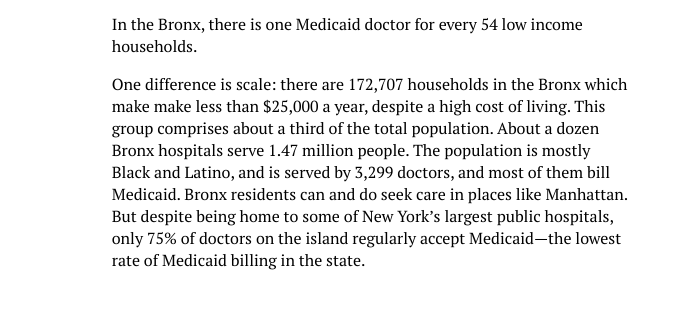
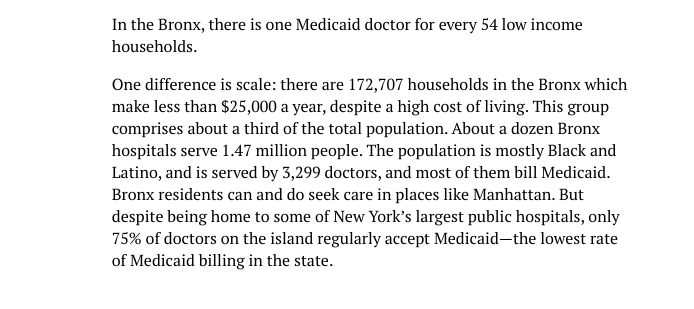
Before and after one commit to acceberbackwards/map, a plain HTML site: page index.html in a window 1280 px wide. Shown: the part 1068-1377 px from the top of the page, 586-1280 px from the left. Drawn offline with Linux system fonts and the light colour scheme.

Commit message:
one more typo fixed

```diff
--- a/index.html
+++ b/index.html
@@ -59,7 +59,7 @@
   <div class="container">
     <p>In Binghamton, there is one Medicaid doctor for every 27 low income households. (Not far off from the state average of 26.)  This town of 47,969 is served by three hospitals, a children’s hospital, and a free community clinic run by Upstate Medical University. The population is 78% white and is served by 353 doctors. 92% of them bill Medicaid.</p>
     <p>In the Bronx, there is one Medicaid doctor for every 54 low income households. </p>
-    <p>One difference is scale: there are 172,707 households in the Bronx which make make less than $25,000 a year, despite a high cost of living. This group comprises about a third of the total population. About a dozen Bronx hospitals serve 1.47 million people. The population is mostly Black and Latino, and is served by 3,299 doctors, and most of them bill Medicaid.
+    <p>One difference is scale: there are 172,707 households in the Bronx which make less than $25,000 a year, despite a high cost of living. This group comprises about a third of the total population. About a dozen Bronx hospitals serve 1.47 million people. The population is mostly Black and Latino, and is served by 3,299 doctors, and most of them bill Medicaid.
     </p\
     <p>Bronx residents can and do seek care in places like Manhattan. But despite being home to some of New York’s largest public hospitals, only 75% of doctors on the island regularly accept Medicaid—the lowest rate of Medicaid billing in the state.</p>
   </div>
```
